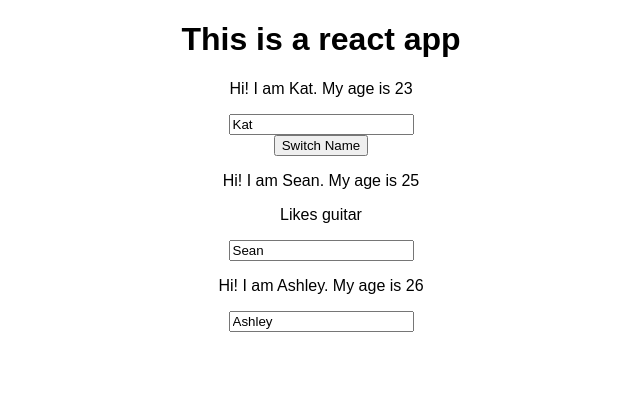
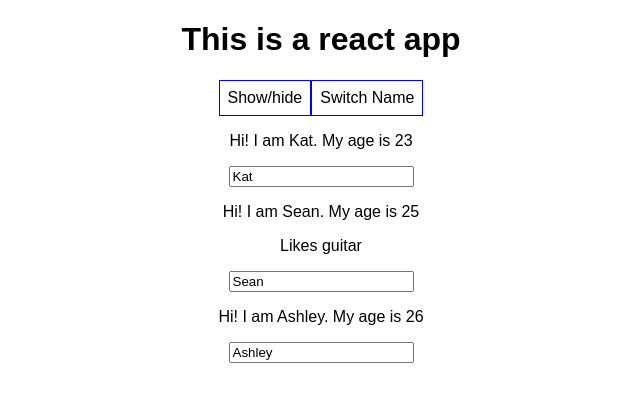
Before and after one commit to sns45/react-course, a React (Create React App) app: page / in a window 1280 px wide. Shown: the top 402 px of the page, without its empty margins (319-959 px from the left). Built offline with nearby package versions, Linux system fonts and the light colour scheme.

Commit message:
conditional show/hide

```diff
--- a/src/App.js
+++ b/src/App.js
@@ -17,7 +17,8 @@ class App extends Component {
         name: "Ashley",
         age: 26
       },
-    ]
+    ],
+    showPersons: true
   }
 
   switchnameHandler = (newName) => {
@@ -41,28 +42,61 @@ class App extends Component {
 
   changename = (event) => {
       this.switchnameHandler(event.target.value);
+
+  }
+
+  toggleview = () => {
+    const show = this.state.showPersons
+    this.setState({
+      showPersons: !show
+    })
   }
 
   render() {
-    return (
-      <div className="App">
-        <h1>This is a react app</h1>
+    const style = {
+      backgroundColor: 'white',
+      font: 'inherit',
+      border: '1px solid blue',
+      padding: '8px',
+      cursor: 'pointer'
+    };
+
+    let persons = null;
+
+
+    if (this.state.showPersons) {
+      persons = (
+        <div>
           <Person
             name={this.state.person[0].name}
             age={this.state.person[0].age}
             // avoid using this
-          click={ () => this.switchnameHandler('Sean Bean')} />
-
-        <button onClick={this.switchnameHandler.bind(this, 'Sean Bean')}>Switch Name</button>
+            click={() => this.switchnameHandler('Sean Bean')} />
           <Person
             name={this.state.person[1].name}
             age={this.state.person[1].age}
-          changename = {this.changename}
-          > Likes guitar </Person>
+            changename={this.changename}
+          >Likes guitar</Person>
 
           <Person
             name={this.state.person[2].name}
             age={this.state.person[2].age} />
+        </div>
+      )
+    }
+
+    return (
+      <div className="App">
+        <h1>This is a react app</h1>
+        <button
+          style = {style}
+          onClick={this.toggleview}>
+          Show/hide</button>
+          <button
+          style = {style}
+          onClick={this.switchnameHandler.bind(this, 'Sean Bean')}>
+          Switch Name</button>
+       {persons}
       </div>
     );
   }
```
Lines whose indentation alone changed are shown as unchanged.
